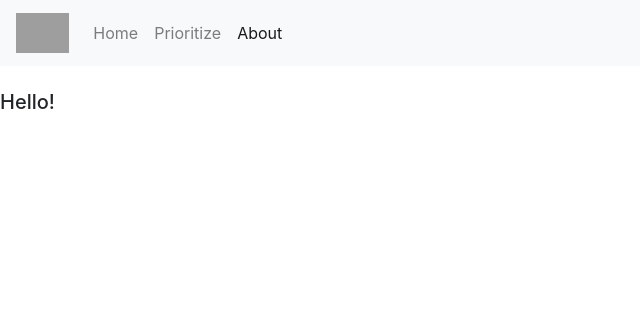
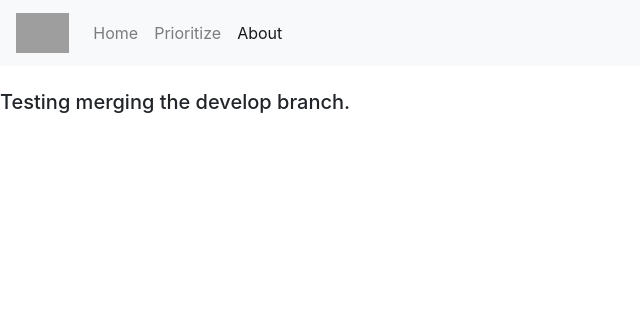
Before and after one commit to technichor/pmquant, a Django app: page /about/ in a window 1280 px wide. Shown: the top 326 px of the page, without its empty margins (0-640 px from the left). Run offline with Django 3.2, Linux system fonts and the light colour scheme; some libraries are stand-ins or nearby versions; grey boxes are pictures that could not be loaded.

Commit message:
testing merge to develop branch

```diff
--- a/home/templates/home/about.html
+++ b/home/templates/home/about.html
@@ -4,6 +4,6 @@
 
 {% block content %}
 
-    <h5>Hello!</h5>
+    <h5>Testing merging the develop branch.</h5>
 
 {% endblock %}
```
